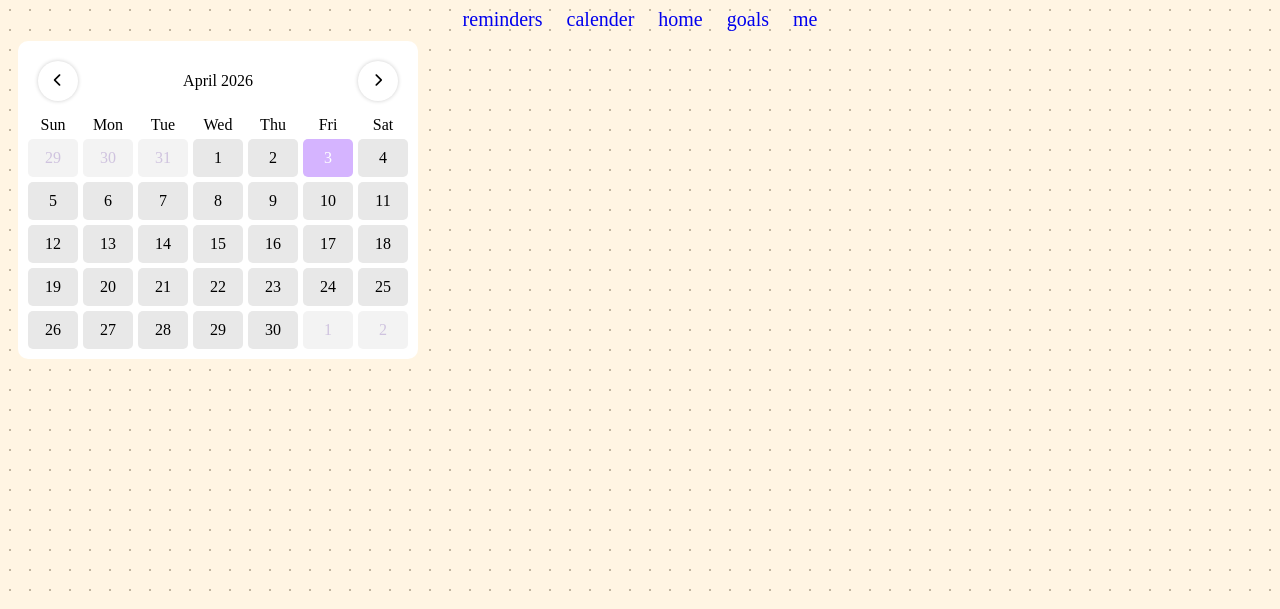
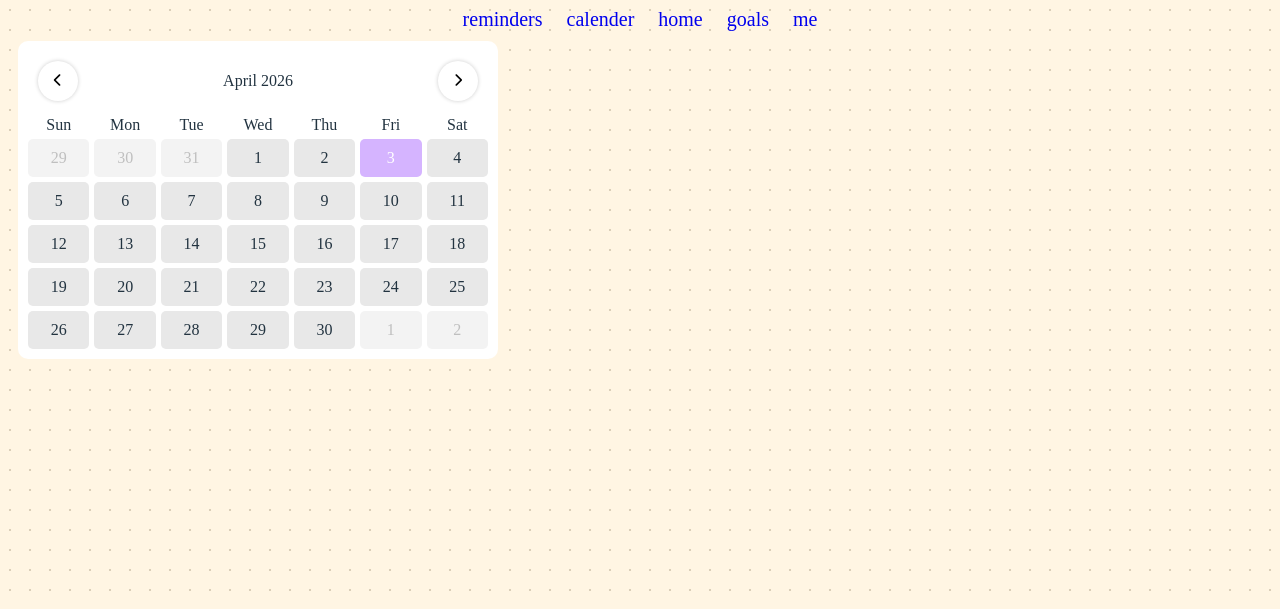
Before and after one commit to baileeba/ay25-26-cmp208-salcc-student-organiser, a PHP site: page / in a window 1280 px wide. Shown: the top 609 px of the page. Run offline with PHP 8.4, Linux system fonts and the light colour scheme.

Commit message:
changed colors again

```diff
--- a/style.css
+++ b/style.css
@@ -8,8 +8,9 @@
 
 body {
     background-color: #fff5e3;
-    background-image: radial-gradient(#c0b5a0 1.5px, transparent 0);
+    background-image: radial-gradient(#daceb8 1.5px, transparent 0);
     background-size: 20px 20px;
+    color: #223340;
 }
 
 /* dashboard */
@@ -21,7 +22,7 @@ body {
 
 /* calendar */
 .mini-calendar {
-    width: 380px;
+    width: 460px;
     height: auto;
     display: flex;
     flex-direction: column;
@@ -76,7 +77,7 @@ body {
 }
 
 .inactive {
-    color: #a189c0;
+    color: grey;
     opacity: 0.5;
 }
 
```
